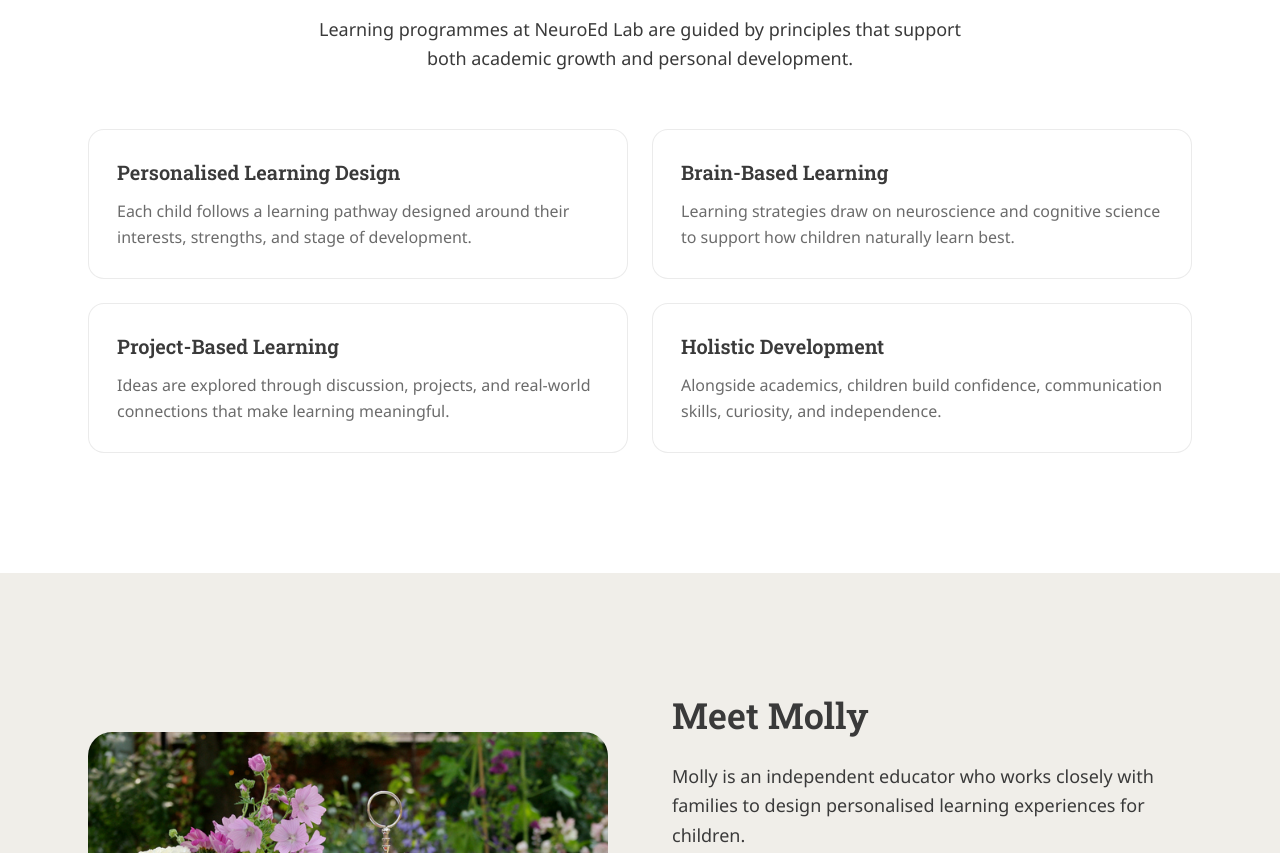
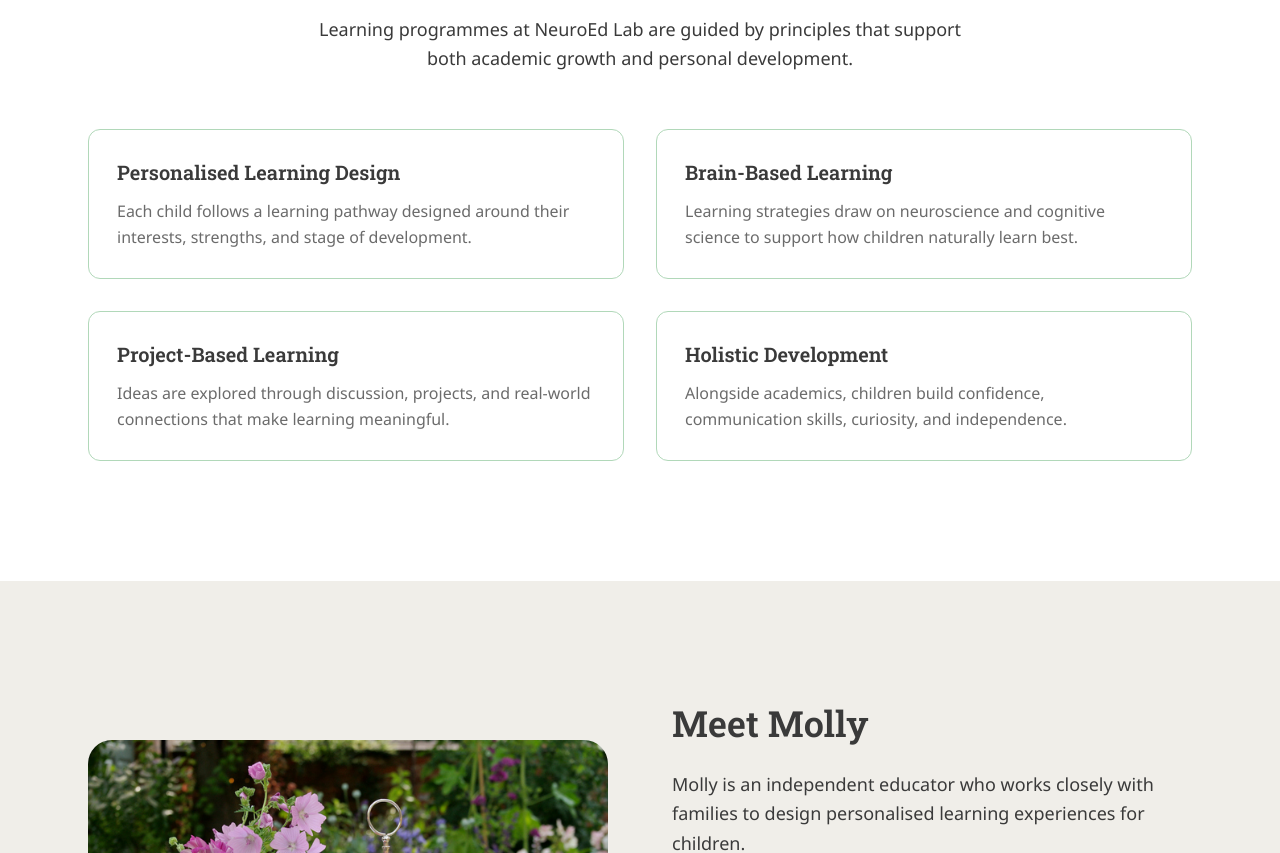
Before and after one commit to mollilyn/neuroedlab-website, a Next.js app: page / in a window 1280 px wide. Shown: the part 1947-2800 px from the top of the page. Built offline with nearby package versions, Linux system fonts and the light colour scheme; no server answers.

Commit message:
UI improvement to learning approach cards

```diff
--- a/content/en/hero.json
+++ b/content/en/hero.json
@@ -1,5 +1,5 @@
 {
   "headline": "Personalised Learning Designed Around Your Child",
-  "supportingText": "Brain-based learning programmes in Bangkok that nurture curiosity, confidence, and independent thinking.",
+  "supportingText": "Brain-based learning programmes that nurture curiosity, confidence, and independent thinking.",
   "cta": "Start a conversation about your child's learning journey"
 }
--- a/content/th/hero.json
+++ b/content/th/hero.json
@@ -1,5 +1,5 @@
 {
   "headline": "การเรียนรู้ที่ออกแบบเฉพาะสำหรับลูกของคุณ",
-  "supportingText": "โปรแกรมการเรียนรู้ที่อิงหลักการทำงานของสมอง ช่วยพัฒนา ความอยากรู้อยากเห็น ความมั่นใจ และความคิดอิสระ สำหรับเด็กในกรุงเทพฯ",
+  "supportingText": "โปรแกรมการเรียนรู้ที่อิงหลักการทำงานของสมอง ช่วยพัฒนา ความอยากรู้อยากเห็น ความมั่นใจ และความคิดอิสระ สำหรับเด็ก",
   "cta": "เริ่มต้นพูดคุยเกี่ยวกับเส้นทางการเรียนรู้ของลูกคุณ"
 }
--- a/src/components/Footer.tsx
+++ b/src/components/Footer.tsx
@@ -4,7 +4,7 @@ export default function Footer() {
   return (
     <footer
       className="px-6 text-center md:px-12"
-      style={{ backgroundColor: "#F0EEE9", paddingTop: 14, paddingBottom: 14 }}
+      style={{ backgroundColor: "var(--color-alt-background)", paddingTop: 14, paddingBottom: 14 }}
     >
       <div className="mx-auto max-w-[1200px] flex flex-col items-center" style={{ gap: 5 }}>
 
--- a/src/components/Hero.tsx
+++ b/src/components/Hero.tsx
@@ -23,7 +23,7 @@ export default function Hero() {
     <section
       id="hero"
       className="flex flex-col items-center px-4 pt-24 pb-0 text-center md:px-9 lg:px-12 lg:pt-[120px]"
-      style={{ background: "linear-gradient(180deg, #ffffff 0%, #f5fbf7 100%)" }}
+      style={{ background: "linear-gradient(180deg, var(--color-background) 0%, var(--color-primary-subtle) 100%)" }}
     >
       {/* Text block — 900px max width */}
       <div className="flex w-full max-w-[900px] flex-col items-center pb-[42px]">
--- a/src/components/LearningApproach.tsx
+++ b/src/components/LearningApproach.tsx
@@ -32,7 +32,7 @@ export default function LearningApproach() {
       <div className="mx-auto max-w-[1200px] px-4 md:px-9 lg:px-12">
 
         {/* Section header */}
-        <div className="mb-10 flex flex-col items-center gap-4 text-center md:mb-14">
+        <div className="mb-7 flex flex-col items-center gap-4 text-center md:mb-14">
           <motion.h2
             {...fadeUp(0)}
             className="font-headline-en text-3xl font-semibold leading-tight text-[var(--color-text)] md:text-4xl"
@@ -49,14 +49,36 @@ export default function LearningApproach() {
         </div>
 
         {/* Pillar cards */}
-        <div className="grid grid-cols-1 gap-6 md:grid-cols-2">
+        <div className="grid grid-cols-1 gap-4 md:grid-cols-2 md:gap-8">
           {content.pillars?.map((pillar, index) => (
             <motion.div
               key={index}
               {...fadeUp(0.1 * (index + 1))}
-              className="group rounded-2xl border border-[var(--color-text)]/10 bg-white p-7 transition-all duration-200 hover:-translate-y-1.5 hover:shadow-lg"
+              transition={{
+                opacity: { duration: 0.6, delay: 0.1 * (index + 1) },
+                y: { duration: 0.5, ease: "easeOut", delay: 0.1 * (index + 1) },
+                boxShadow: { duration: 0, delay: 0 },
+              }}
+              className="rounded-[12px] border bg-white px-5 py-[14px] md:p-7"
+              style={{ borderColor: "var(--color-primary)" }}
+              whileHover={{
+                y: -3,
+                boxShadow: "0 8px 24px rgba(var(--color-primary-rgb), 0.35)",
+                transition: {
+                  y: { duration: 0.2, ease: "easeOut" },
+                  boxShadow: { duration: 0 },
+                },
+              }}
+              whileTap={{
+                y: -3,
+                boxShadow: "0 8px 24px rgba(var(--color-primary-rgb), 0.35)",
+                transition: {
+                  y: { duration: 0.05 },
+                  boxShadow: { duration: 0 },
+                },
+              }}
             >
-              <h3 className="font-headline-en mb-3 text-xl font-semibold text-[var(--color-text)]">
+              <h3 className="font-headline-en mb-[9px] text-xl font-semibold text-[var(--color-text)] md:mb-3">
                 {pillar.title}
               </h3>
               <p className="font-body-en text-base leading-relaxed text-[var(--color-text)] opacity-75">
--- a/src/components/Navbar.tsx
+++ b/src/components/Navbar.tsx
@@ -49,8 +49,8 @@ export default function Navbar() {
       <header
         style={{
           height: "72px",
-          backgroundColor: scrolled ? "#FFFFFF" : "transparent",
-          borderBottom: scrolled ? "1px solid #B1D8B9" : "1px solid transparent",
+          backgroundColor: scrolled ? "var(--color-background)" : "transparent",
+          borderBottom: scrolled ? "1px solid var(--color-primary)" : "1px solid transparent",
           boxShadow: scrolled ? "0 4px 10px rgba(0,0,0,0.06)" : "none",
           transition: "background-color 200ms ease, box-shadow 200ms ease, border-color 200ms ease",
         }}
--- a/styles/variables.css
+++ b/styles/variables.css
@@ -1,5 +1,7 @@
 :root {
   --color-primary: #B1D8B9;
+  --color-primary-rgb: 177, 216, 185;
+  --color-primary-subtle: color-mix(in srgb, var(--color-primary) 20%, var(--color-background));
   --color-accent: #FB6401;
   --color-background: #FFFFFF;
   --color-alt-background: #F0EEE9;
```
